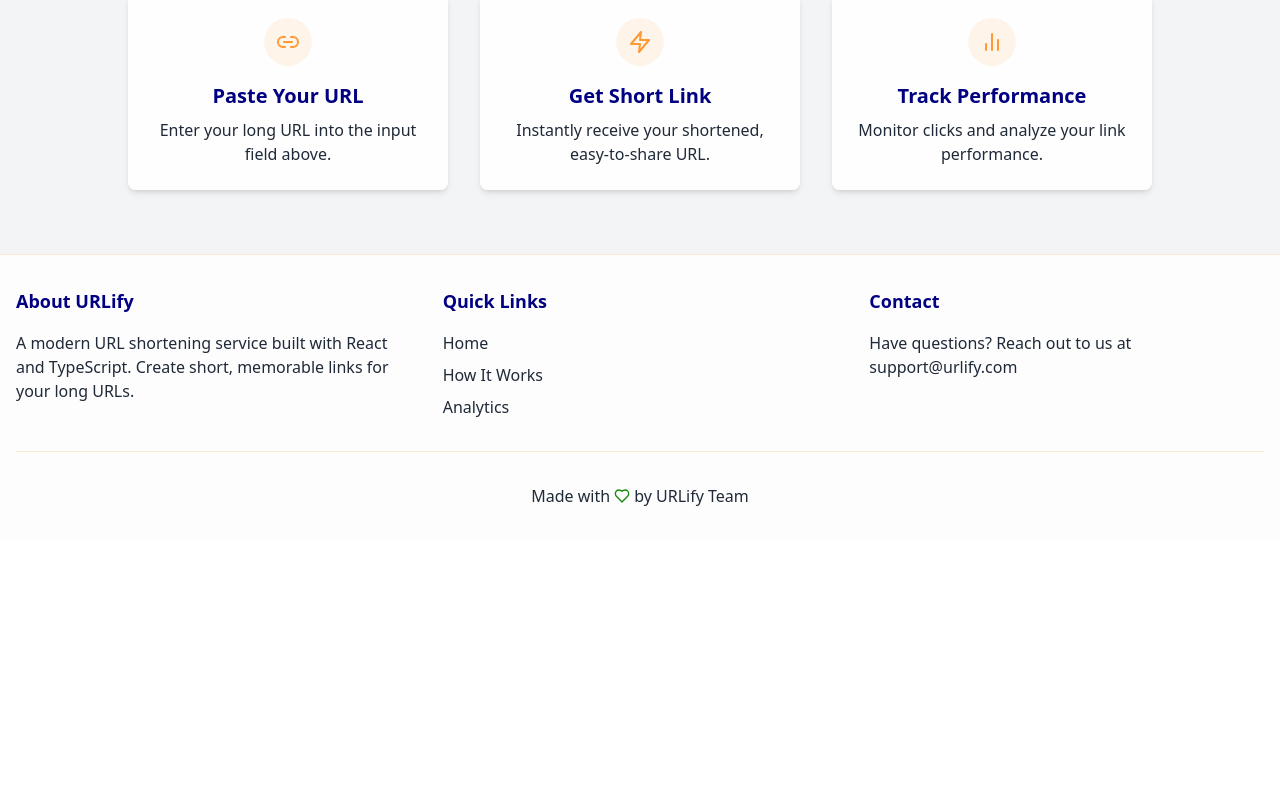
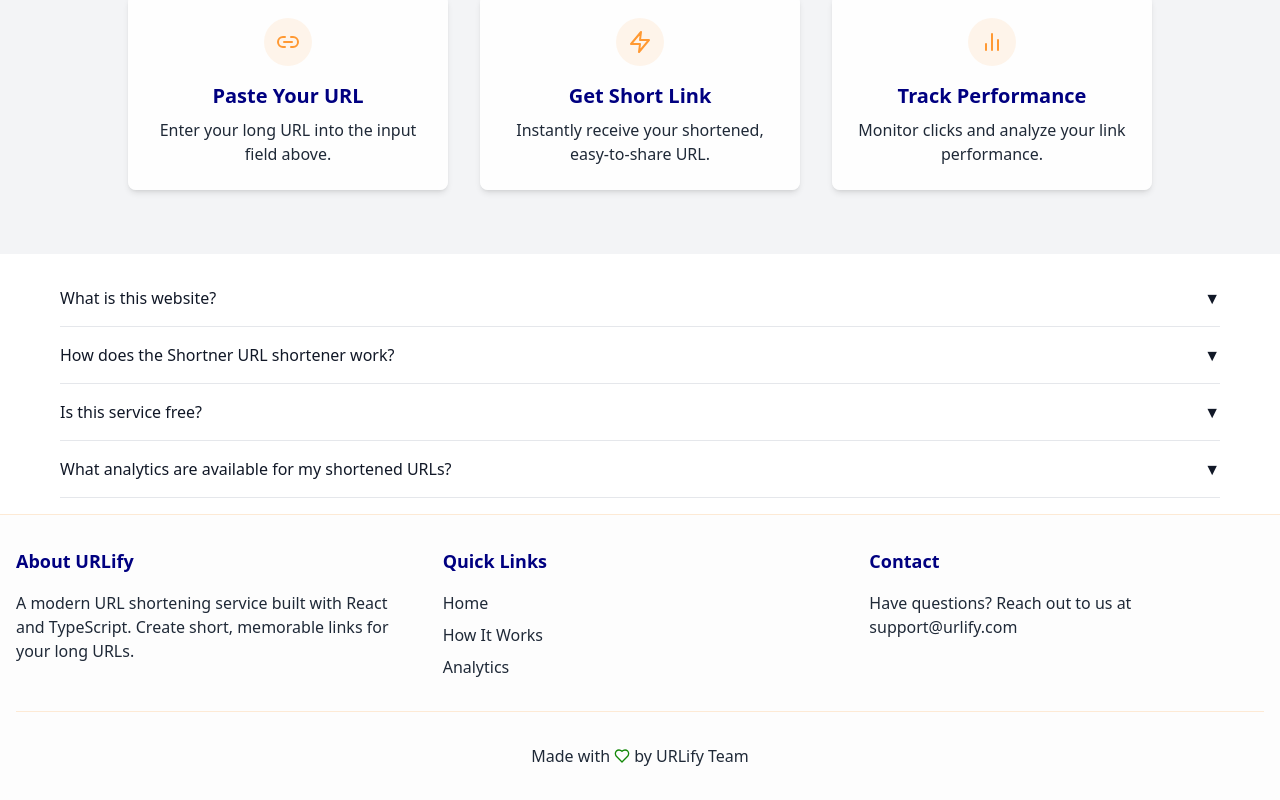
Before and after one commit to saurabh-dev-vns/URLify, a React (Vite) app: page /1 in a window 1280 px wide. Shown: the part 1190-1990 px from the top of the page. Before the commit the page ends 1730 px from the top, so only its background shows below. Built offline with nearby package versions, Linux system fonts and the light colour scheme.

Commit message:
FAQ page added

```diff
--- a/package.json
+++ b/package.json
@@ -10,6 +10,7 @@
     "preview": "vite preview"
   },
   "dependencies": {
+    "@reach/utils": "^0.18.0",
     "framer-motion": "^11.0.8",
     "lucide-react": "^0.344.0",
     "nanoid": "^5.0.6",
--- a/src/App.tsx
+++ b/src/App.tsx
@@ -11,7 +11,7 @@ import RedirectPage from './components/RedirectPage';
 import DarkMode from './components/DarkMode';
 import Contact from './components/Contact';
 import ScrollToTopButton from './components/ScrollToTopButton';
-
+import FAQ from './components/FAQ';
 export default function App() {
   return (
     <HelmetProvider>
@@ -57,6 +57,7 @@ export default function App() {
                     </section>
 
                     <HowItWorks />
+                    <FAQ/>
                   </>
                 }
               />
--- /dev/null
+++ b/src/components/FAQ.tsx
@@ -0,0 +1,81 @@
+import React, { useState } from 'react';
+
+interface AccordionItemProps {
+    title: string;
+    content: string | React.ReactNode;
+}
+
+const AccordionItem: React.FC<AccordionItemProps> = ({ title, content }) => {
+    const [isOpen, setIsOpen] = useState(false);
+
+    const toggleAccordion = () => {
+        setIsOpen(!isOpen);
+    };
+
+    return (
+        <div className="border-b border-gray-200 dark:border-gray-700">
+            <button
+                className="flex justify-between items-center w-full py-4 text-left focus:outline-none text-gray-900 dark:text-gray-100"
+                onClick={toggleAccordion}
+            >
+                <span className="font-medium">{title}</span>
+                <span className={`transform transition-transform duration-200 ${isOpen ? 'rotate-180' : ''}`}>
+                    ▼
+                </span>
+            </button>
+            {isOpen && (
+                <div className="pb-4 text-gray-700 dark:text-gray-300">
+                    {typeof content === 'string' ? <p>{content}</p> : content}
+                </div>
+            )}
+        </div>
+    );
+};
+
+interface AccordionProps {
+    items: AccordionItemProps[];
+    className?: string;
+}
+
+const Accordion: React.FC<AccordionProps> = ({ items, className }) => {
+    return (
+        <div className={`w-full ${className}`}>
+            {items.map((item, index) => (
+                <AccordionItem key={index} title={item.title} content={item.content} />
+            ))}
+        </div>
+    );
+};
+
+const FAQ: React.FC = () => {
+    const accordionItems = [
+        {
+            title: 'What is this website?',
+            content:
+                'This is a URL shortener that helps you create short, easy-to-share links from long URLs.'
+        },
+        {
+            title: 'How does the Shortner URL shortener work?',
+            content:
+                'When you enter a long URL, our system generates a shorter version of that URL. This shortened URL redirects to the original long URL when accessed.',
+        },
+        {
+            title: ' Is this service free?',
+            content:
+                'Yes, the basic URL shortening service is free. However, we may offer premium features for advanced analytics, custom branding, and more.'
+        },
+        {
+            title: 'What analytics are available for my shortened URLs?',
+            content:
+                'You can view the number of clicks, geolocation data of the clicks, and device types (mobile/desktop) for each of your shortened URLs.',
+        },
+    ];
+
+    return (
+        <div className="p-4 bg-white dark:bg-gray-800">
+            <Accordion items={accordionItems} className="w-full md:px-11" />
+        </div>
+    );
+};
+
+export default FAQ;
```
Also changed, not shown: 1 other file (tests, documents, lock files or other folders).
